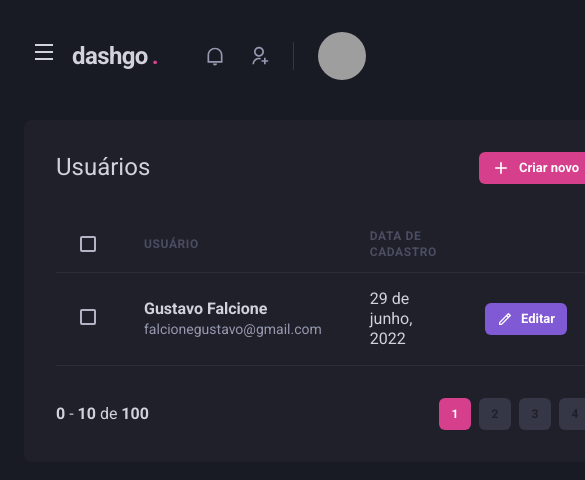
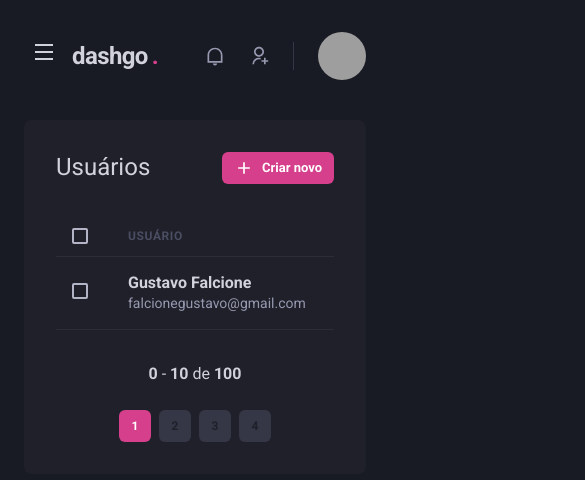
Before and after one commit to gustavofalcione/dashgo, a Next.js app: page /users in a window 390 px wide. Shown: the top 480 px of the page, 585 px wide, since content can reach past the window. Built offline with nearby package versions, Linux system fonts and the light colour scheme; grey boxes are pictures that could not be loaded.

Commit message:
Ajustando responsividade Dashboard,listagem de usuarios e pagina de cadastros

```diff
--- a/src/components/Pagination/index.tsx
+++ b/src/components/Pagination/index.tsx
@@ -4,7 +4,7 @@ import { PaginationItem } from "./PaginationItem";
 export function Pagination() {
   return(
     <Stack
-      direction="row"
+      direction={["column","row"]}
       mt="8"
       justify="space-between"
       align="center"
--- a/src/pages/dashboard.tsx
+++ b/src/pages/dashboard.tsx
@@ -70,7 +70,7 @@ export default function Dashboard() {
 
         <SimpleGrid flex="1" gap="4" minChildWidth="320px" >
           <Box
-            p="8"
+            p={["6", "8"]}
             bg="gray.800"
             borderRadius={8}
             pb="4"
@@ -79,7 +79,7 @@ export default function Dashboard() {
             <Chart options={options} series={series} type="area" height={160}/>
           </Box>
           <Box
-            p="8"
+            p={["6", "8"]}
             bg="gray.800"
             borderRadius={8}
             pb="4"
--- a/src/pages/users/create.tsx
+++ b/src/pages/users/create.tsx
@@ -10,18 +10,18 @@ export default function CreateUser() {
       <Flex w="100%" my="6" maxWidth={1200} mx="auto" px="6">
         <Sidebar />
 
-        <Box flex="1" borderRadius={8} bg="gray.800" p="8" >
+        <Box flex="1" borderRadius={8} bg="gray.800" p={["6","8"]} >
           <Heading size="lg" fontWeight="normal">Criar usuário</Heading>
 
           <Divider my="6" borderColor="gray.700" />
 
           <VStack spacing="8">
-            <SimpleGrid minChildWidth="240px" spacing="8" w="100%">
+            <SimpleGrid minChildWidth="240px" spacing={["6","8"]} w="100%">
               <Input name="name" label="Nome Completo" />
               <Input name="email" type="email" label="E-mail" />
             </SimpleGrid>
 
-            <SimpleGrid minChildWidth="240px" spacing="8" w="100%">
+            <SimpleGrid minChildWidth="240px" spacing={["6","8"]} w="100%">
               <Input name="password" type="password" label="Senha" />
               <Input name="password_confirmation" type="password" label="Confirmação da senha" />
             </SimpleGrid>
--- a/src/pages/users/index.tsx
+++ b/src/pages/users/index.tsx
@@ -1,10 +1,15 @@
-import { Box, Button, Checkbox, Flex, Heading, Icon, Table, Tbody, Td, Text, Th, Thead, Tr } from "@chakra-ui/react";
+import { Box, Button, Checkbox, Flex, Heading, Icon, Table, Tbody, Td, Text, Th, Thead, Tr, useBreakpointValue } from "@chakra-ui/react";
 import { RiAddLine, RiPencilLine } from "react-icons/ri";
 import { Header } from "../../components/Header";
 import { Pagination } from "../../components/Pagination";
 import { Sidebar } from "../../components/Sidebar";
 
 export default function UserList() {
+  const isWideVersion = useBreakpointValue({
+    base: false,
+    lg: true
+  })
+
   return(
     <Box>
       <Header />
@@ -30,17 +35,17 @@ export default function UserList() {
           <Table colorScheme="whiteAlpha">
             <Thead>
               <Tr>
-                <Th px="6" color="gray.300" width="8">
+                <Th px={["4","4","6"]} color="gray.300" width="8">
                   <Checkbox colorScheme="pink"/>
                 </Th>
                 <Th>Usuário</Th>
-                <Th>Data de cadastro</Th>
-                <Th w="8"></Th>
+                { isWideVersion && <Th>Data de cadastro</Th> }
+                {/* <Th w="8"></Th> */}
               </Tr>
             </Thead>
             <Tbody>
               <Tr>
-                <Td px="6">
+                <Td px={["4","4","6"]}>
                   <Checkbox colorScheme="pink"/>
                 </Td>
                 <Td>
@@ -49,8 +54,8 @@ export default function UserList() {
                     <Text fontSize="sm" color="gray.300">falcionegustavo@gmail.com</Text>
                   </Box>
                 </Td>
-                <Td>29 de junho, 2022</Td>
-                <Td>
+                { isWideVersion && <Td>29 de junho, 2022</Td> }
+                {/* <Td>
                   <Button
                     as="a"
                     size="sm"
@@ -58,9 +63,9 @@ export default function UserList() {
                     colorScheme="purple"
                     leftIcon={<Icon as={RiPencilLine} fontSize="16" />}
                   >
-                    Editar
+                    { isWideVersion ? 'Editar' : '' }
                   </Button>
-                </Td>
+                </Td> */}
               </Tr>
             </Tbody>
           </Table>
```
